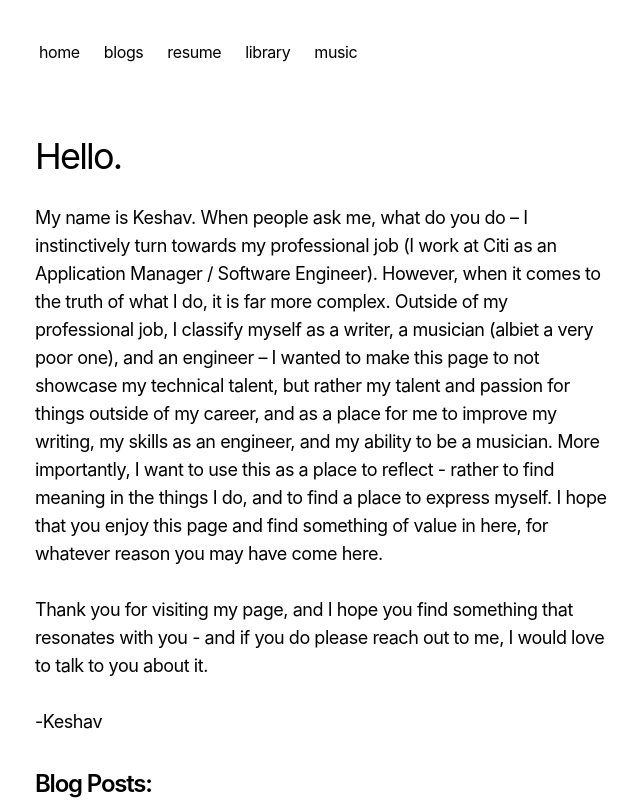
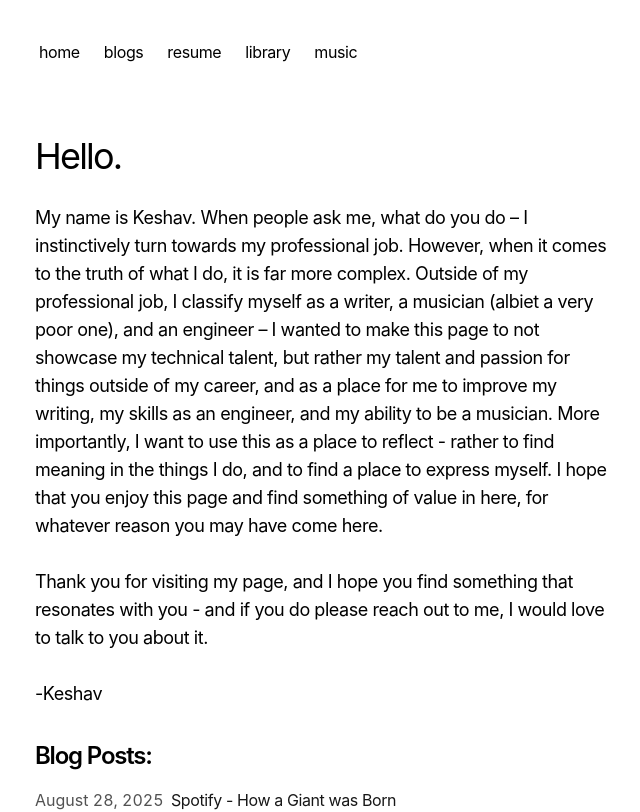
Before and after one commit to keshavraghavan/portfolio-blog, a Next.js app: page / in a window 1280 px wide. Shown: the top 812 px of the page, without its empty margins (317-957 px from the left). Built offline with nearby package versions, Linux system fonts and the light colour scheme.

Commit message:
made changes to the home page

```diff
--- a/app/page.tsx
+++ b/app/page.tsx
@@ -17,7 +17,7 @@ export default function Page() {
       <p className="mb-6 text-lg tracking-tight">
         <br />
 
-        My name is Keshav. When people ask me, what do you do – I instinctively turn towards my professional job (I work at Citi as an Application Manager / Software Engineer).
+        My name is Keshav. When people ask me, what do you do – I instinctively turn towards my professional job.
         However, when it comes to the truth of what I do, it is far more complex.
         Outside of my professional job, I classify myself as a writer, a musician (albiet a very poor one), and an engineer –
         I wanted to make this page to not showcase my technical talent, but rather my talent and passion for things outside of my career,
```
